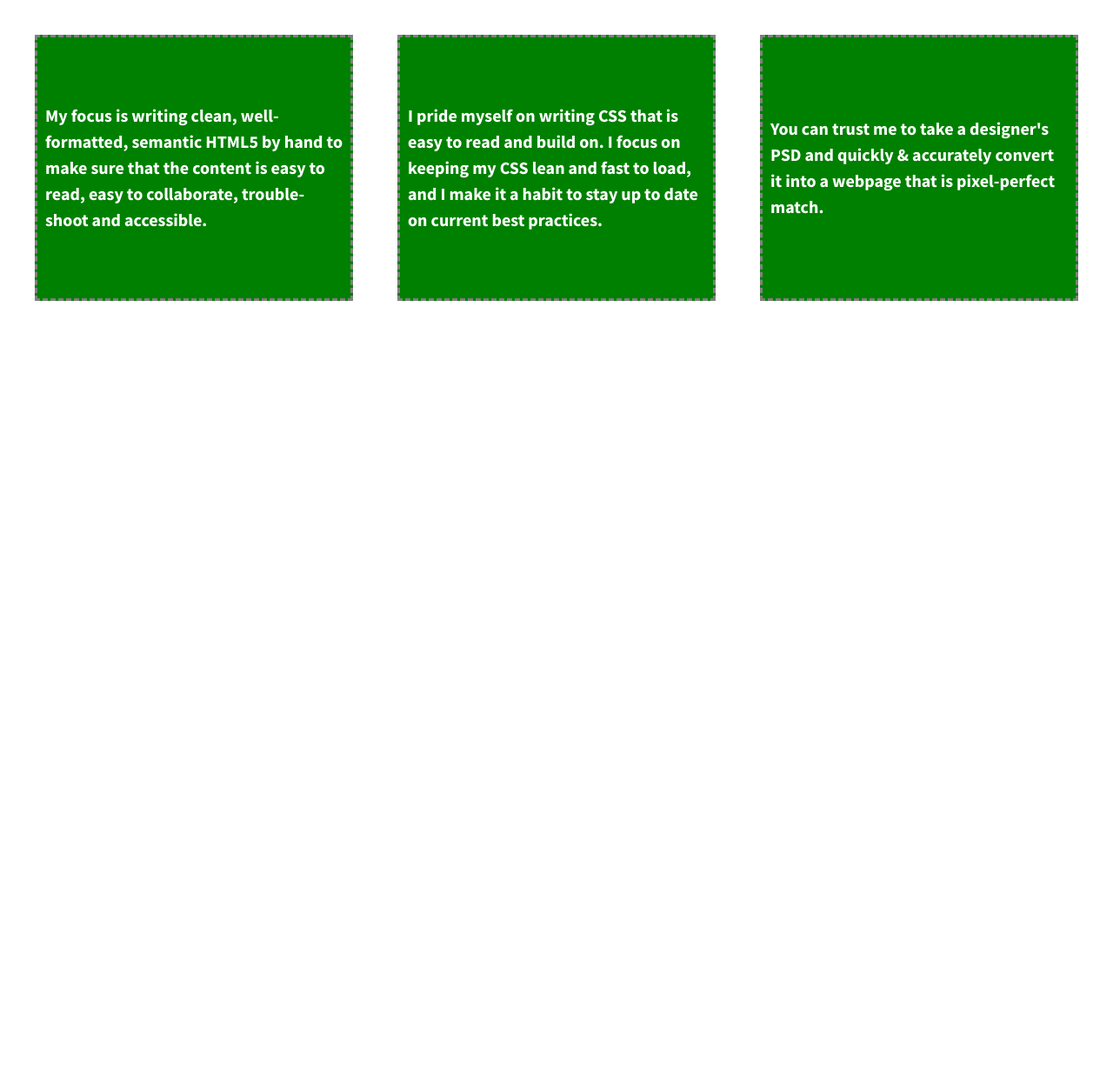
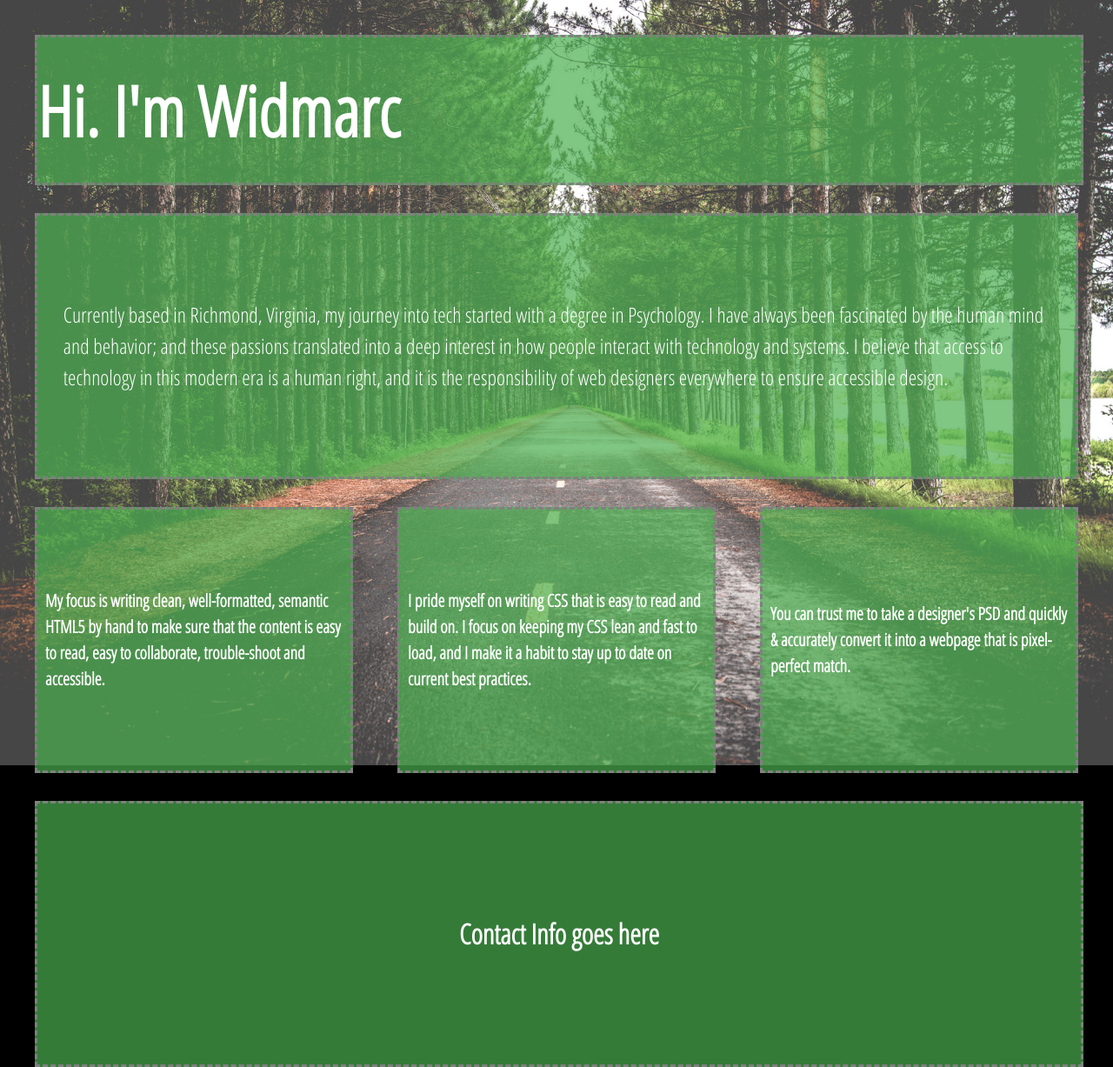
Before and after one commit to wdubuisson/07.01-206-divs-flexbox-starter, a plain HTML site: page index.html in a window 1280 px wide. Shown: the whole page at 87% size. Before the commit the page ends 880 px from the top, so only its background shows below. Drawn offline with nearby package versions, Linux system fonts and the light colour scheme.

Commit message:
personalized

```diff
--- a/css/main.css
+++ b/css/main.css
@@ -97,8 +97,9 @@ textarea {
 
 
 html {
-  background-color: #fff;
+  background-color: black;
   height: 100%;
+
 }
 
 body {
@@ -106,7 +107,53 @@ body {
   padding: 2em;
   font-size: 1.25em;
   height: 100%;
+  background-image: url("../img/bkgd.jpg");
+  background-size: cover;
+
 }
+
+header {
+  display: flex;
+  color: #fff;
+  line-height: 1.5em;
+  font-size: 1.6em;
+  background-color: rgba(76, 175, 80, 0.7);
+  display: flex;
+  width: 100%;
+  align-items: center;
+  border-color: grey;
+  border-style: dashed;
+  border-width: 5%;
+  font-size: 2em;
+  margin-bottom: 2rem;
+  font-family: 'Open Sans Condensed', sans-serif;
+
+
+
+}
+
+footer {
+  display: flex;
+  color: #fff;
+  line-height: 1.5em;
+  font-size: 1.6em;
+  background-color: rgba(76, 175, 80, 0.7);
+  height: 300px;
+  display: flex;
+  width: 100%;
+  justify-content: center;
+  align-items: center;
+  border-color: grey;
+  border-style: dashed;
+  border-width: 5%;
+  font-size: 1rem;
+  margin-bottom: 2rem;
+  margin-top: 2rem;
+  font-family: 'Open Sans Condensed', sans-serif;
+
+
+}
+
 
 p {
 
@@ -114,6 +161,29 @@ p {
   padding-right: 2.5%;
 
 }
+
+.about {
+  font-weight: 300;
+  display: flex;
+  color: #fff;
+  line-height: 1.5em;
+  background-color: rgba(76, 175, 80, 0.7);
+  height: 300px;
+  display: flex;
+  width: 100%;
+  justify-content: center;
+  align-items: center;
+  border-color: grey;
+  border-style: dashed;
+  border-width: 5%;
+  font-size: 1.5rem;
+  margin-bottom: 2rem;
+  font-family: 'Open Sans Condensed', sans-serif;
+
+
+
+}
+
 
 .wrapper {
   /*add display:flex and set justify-content to space-between*/
@@ -128,7 +198,7 @@ p {
   color: #fff;
   line-height: 1.5em;
   font-size: 1.6em;
-  background-color: green;
+  background-color: rgba(76, 175, 80, 0.7);
   height: 300px;
   display: flex;
   width: 30%;
@@ -138,6 +208,8 @@ p {
   border-style: dashed;
   border-width: 5%;
   font-size: 1em;
+  font-family: 'Open Sans Condensed', sans-serif;
+
 }
 
 
--- a/index.html
+++ b/index.html
@@ -15,11 +15,25 @@
         <script src="js/vendor/modernizr-2.8.3.min.js"></script>
         <link href='http://fonts.googleapis.com/css?family=Lora:700' rel='stylesheet' type='text/css'>
         <link href='http://fonts.googleapis.com/css?family=Source+Sans+Pro:400,700' rel='stylesheet' type='text/css'>
+        <link href="https://fonts.googleapis.com/css?family=Open+Sans+Condensed:300&display=swap" rel="stylesheet">
+
     </head>
     <body>
         <!--[if lt IE 8]>
             <p class="browserupgrade">You are using an <strong>outdated</strong> browser. Please <a href="http://browsehappy.com/">upgrade your browser</a> to improve your experience.</p>
         <![endif]-->
+
+        <header>
+          <h1>Hi. I'm Widmarc</h1>
+        </header>
+
+        <section class="wrapper">
+
+          <div class="about">
+            <p>Currently based in Richmond, Virginia, my journey into tech started with a degree in Psychology. I have always been fascinated by the human mind and behavior; and these passions translated into a deep interest in how people interact with technology and systems. I believe that access to technology in this modern era is a human right, and it is the responsibility of web designers everywhere to ensure accessible design.</p>
+          </div>
+
+        </section>
 
         <section class="wrapper">
 
@@ -37,6 +51,10 @@
 
         </section>
 
+        <footer>
+          <h1>Contact Info goes here</h1>
+        </footer>
+
         <script src="https://ajax.googleapis.com/ajax/libs/jquery/1.11.3/jquery.min.js"></script>
         <script>window.jQuery || document.write('<script src="js/vendor/jquery-1.11.3.min.js"><\/script>')</script>
         <script src="js/plugins.js"></script>
```
